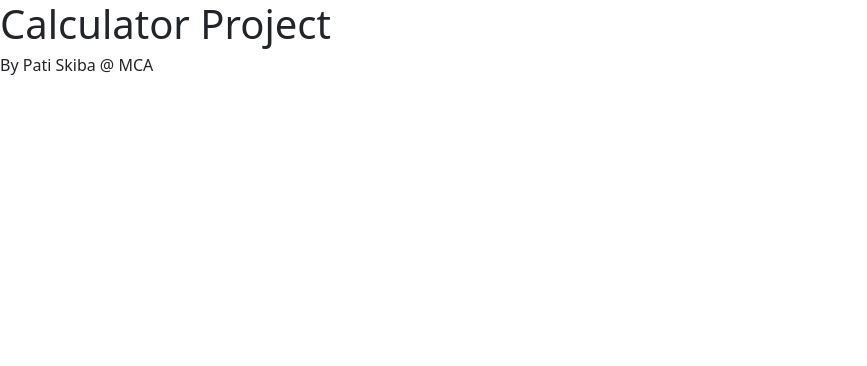
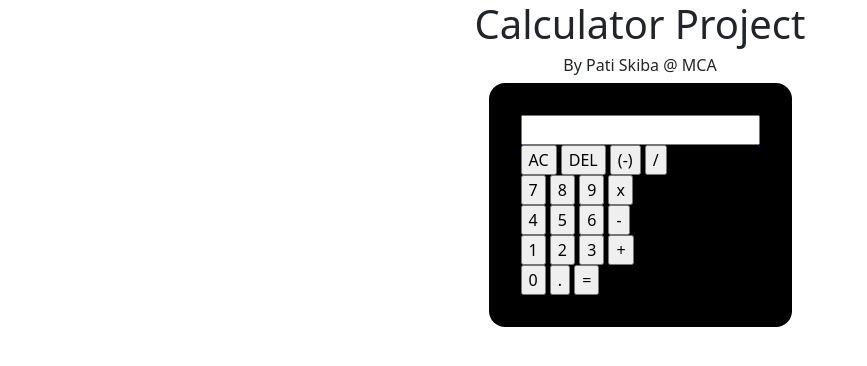
Before and after one commit to patiskiba/calculator-project, a plain HTML site: page index.html in a window 1280 px wide. Shown: the whole page, without its empty margins (0-867 px from the left). Drawn offline with Linux system fonts and the light colour scheme.

Commit message:
Basic calc setup

```diff
--- a/css/style.css
+++ b/css/style.css
@@ -0,0 +1,12 @@
+
+
+#calculator {
+    padding: 2rem;
+    border-radius: 1rem;
+    background-color: black;
+}
+
+.displayRow {
+
+    background-color: blue;
+}
--- a/index.html
+++ b/index.html
@@ -10,14 +10,76 @@
     <title>Calculator Project</title>
 </head>
 <body>
-    <header role="banner">
+
+    <header role="banner" class="container-fluid">
         <div class="row">
             <div class="col-12">
-                <h1>Calculator Project</h1>
-                <h6>By Pati Skiba @ MCA</h6>
+                <h1 class="text-center">Calculator Project</h1>
+                <h6 class="text-center">By Pati Skiba @ MCA</h6>
             </div>
         </div>
     </header>
+
+    <main class="container-fluid">
+        <div class="row calcContainerRow">
+            <div class="col-12 calcContainerCol d-flex justify-content-center">
+
+                <!-- Calc container does not use bootstrap formatting -->
+                <div id="calculator">
+                    <form>
+                        <!-- Calc display -->
+                        <div class="display">
+                            <div class="displayTopRow displayRow">
+
+                            </div>
+                            <div class="displayBottomRow displayRow">
+                                <input type="text" name="displayInput">
+                            </div>
+                        </div>
+                        <!-- Calc buttons container -->
+                        <div class="buttonsContainer">
+                            <!-- Row 1 -->
+                            <div class="buttonsRow">
+                                <input type="button" value="AC">
+                                <input type="button" value="DEL">
+                                <input type="button" value="(-)">
+                                <input type="button" value="/">
+                            </div>
+                            <!-- Row 2 -->
+                            <div class="buttonsRow">
+                                <input type="button" value="7">
+                                <input type="button" value="8">
+                                <input type="button" value="9">
+                                <input type="button" value="x">
+                            </div>
+                            <!-- Row 3 -->
+                            <div class="buttonsRow">
+                                <input type="button" value="4">
+                                <input type="button" value="5">
+                                <input type="button" value="6">
+                                <input type="button" value="-">
+                            </div>
+                            <!-- Row 4 -->
+                            <div class="buttonsRow">
+                                <input type="button" value="1">
+                                <input type="button" value="2">
+                                <input type="button" value="3">
+                                <input type="button" value="+">
+                            </div>
+                            <!-- Row 5 -->
+                            <div class="buttonsRow">
+                                <input type="button" value="0">
+                                <input type="button" value=".">
+                                <input type="button" value="=">
+
+                            </div>
+                        </div>
+                    </form>
+                </div>
+
+            </div>
+        </div>
+    </main>
 </body>
 <script src="app.js"></script>
 </html>
```
